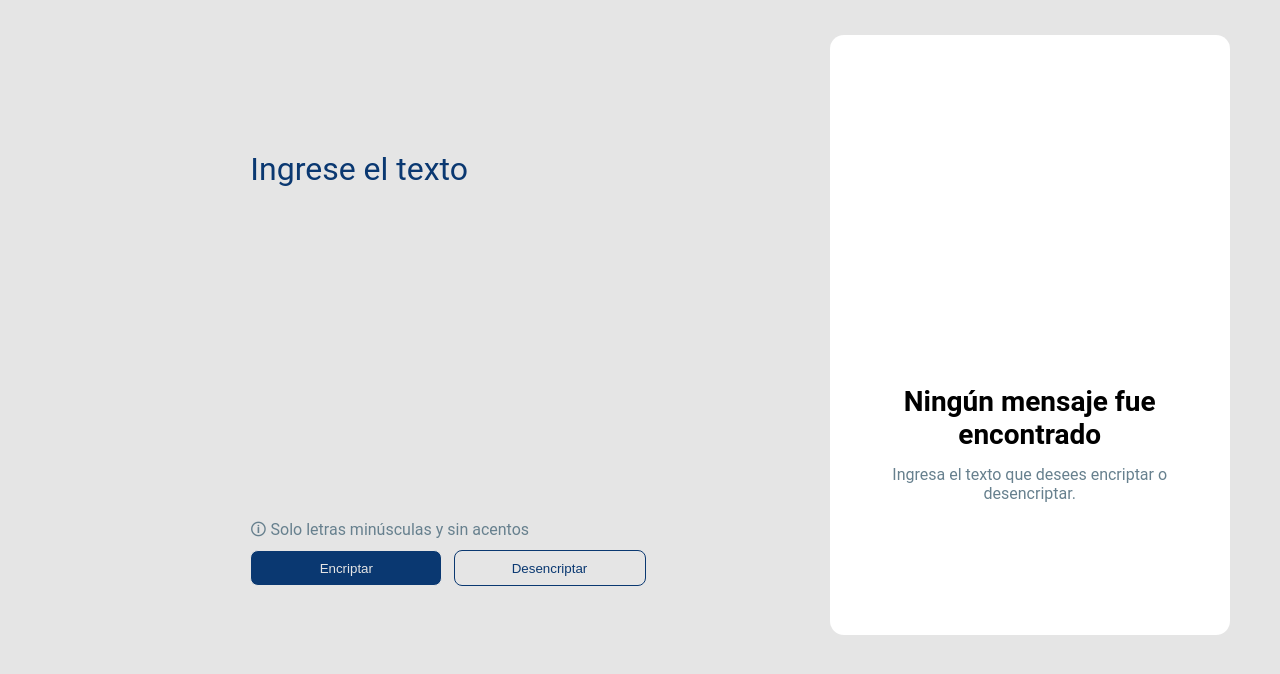
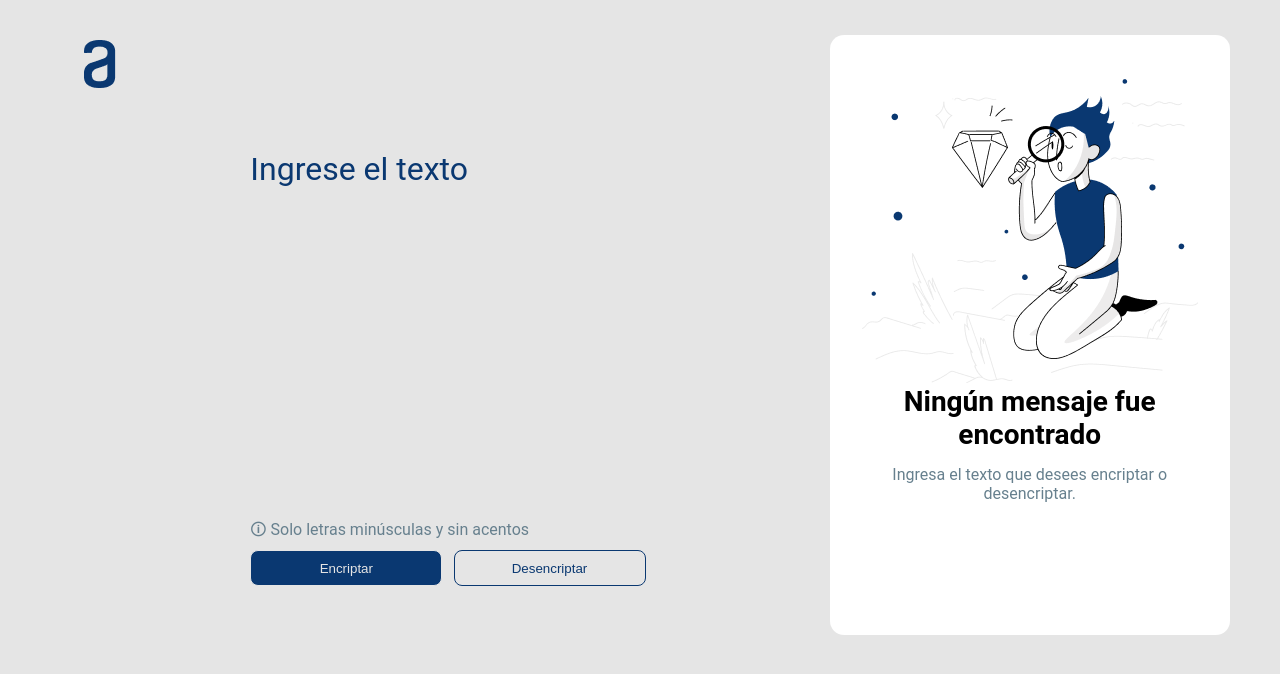
Before and after one commit to julioxido/EncriptadorTexto, a plain HTML site: page index.html in a window 1280 px wide. Drawn offline with Linux system fonts and the light colour scheme; the site is published under a folder, as on GitHub Pages, so addresses that start at the root find nothing.

Commit message:
'Corrigiendo imagenes'

```diff
--- a/estilos.css
+++ b/estilos.css
@@ -110,7 +110,7 @@ body {
 	top: -115px;
 }
 .texto__encriptado {
-	background-image: url(/img/Muñeco.png);
+	background-image: url(./img/Muñeco.png);
 	background-repeat: no-repeat;
 	resize: none;
 	outline: none;
--- a/index.html
+++ b/index.html
@@ -9,7 +9,7 @@
 	</head>
 	<body>
 		<header class="header">
-			<img class="logo" src="/img/Logo.png" alt="" />
+			<img class="logo" src="./img/Logo.png" alt="" />
 		</header>
 		<div class="contenedor">
 			<section class="cuerpo__palabra__encriptada">
```
